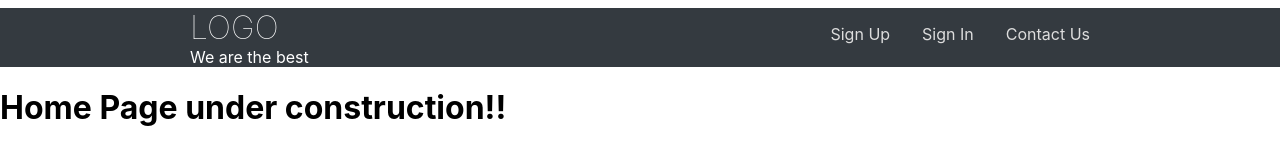
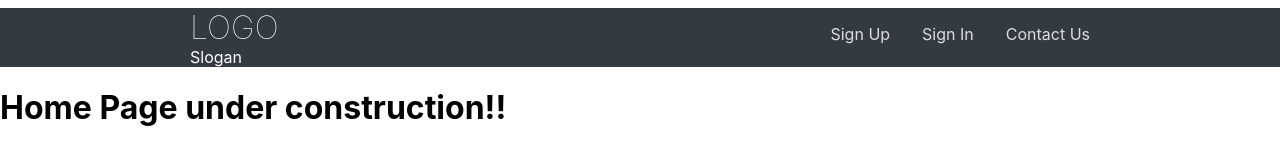
Before and after one commit to Irtiaz/E-mart-frontend-prototype, a Next.js app: page / in a window 1280 px wide. Shown: the top 160 px of the page. Built offline with nearby package versions, Linux system fonts and the light colour scheme.

Commit message:
Added placeholder

```diff
--- a/Components/Navbar.js
+++ b/Components/Navbar.js
@@ -18,7 +18,7 @@ export default class Navbar extends React.Component {
 									<a>LOGO</a>
 								</Link>
 							</h1>
-							<div>We are the best</div>
+							<div>Slogan</div>
 						</div>
 
 						<nav>
```
